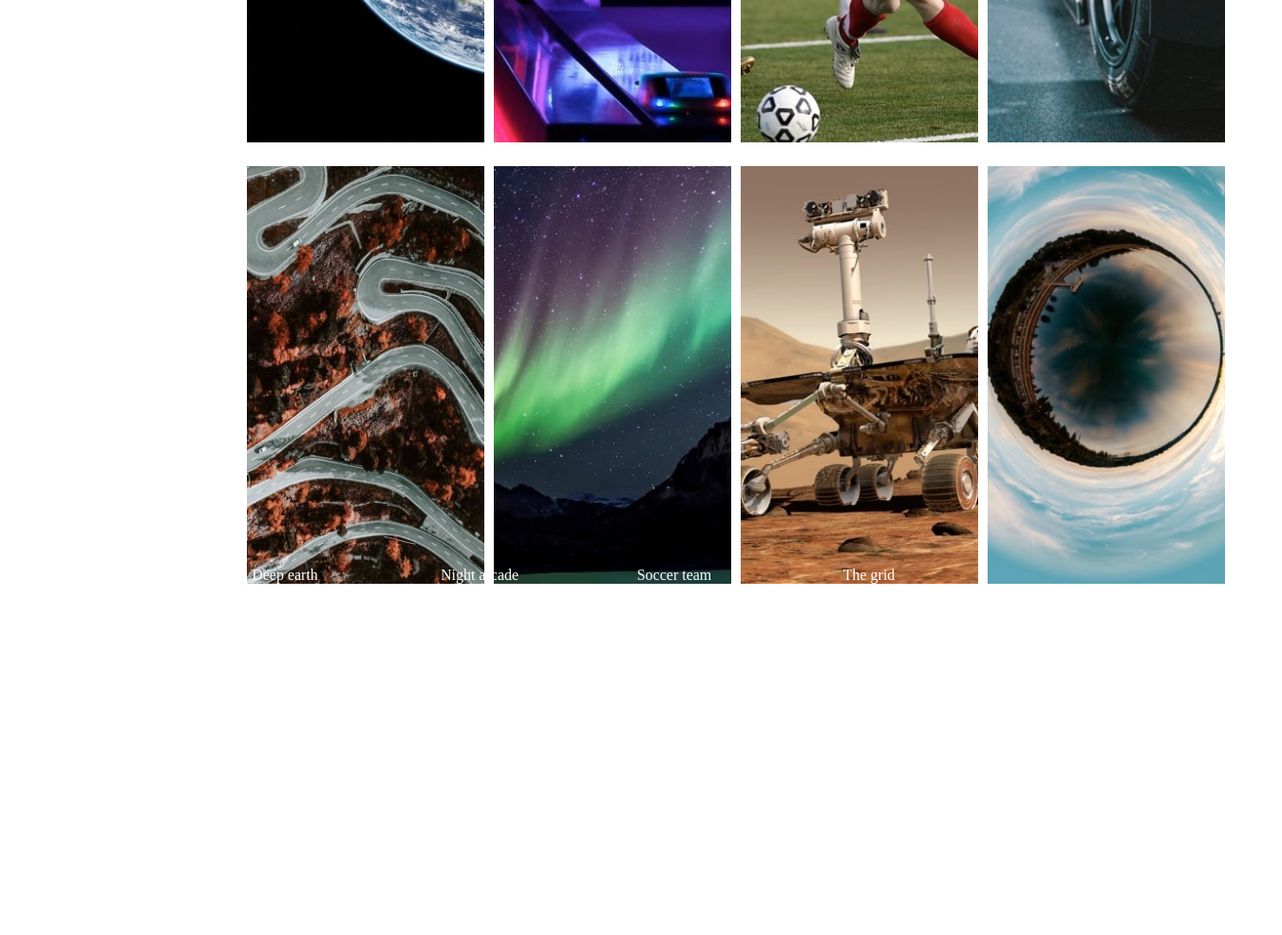
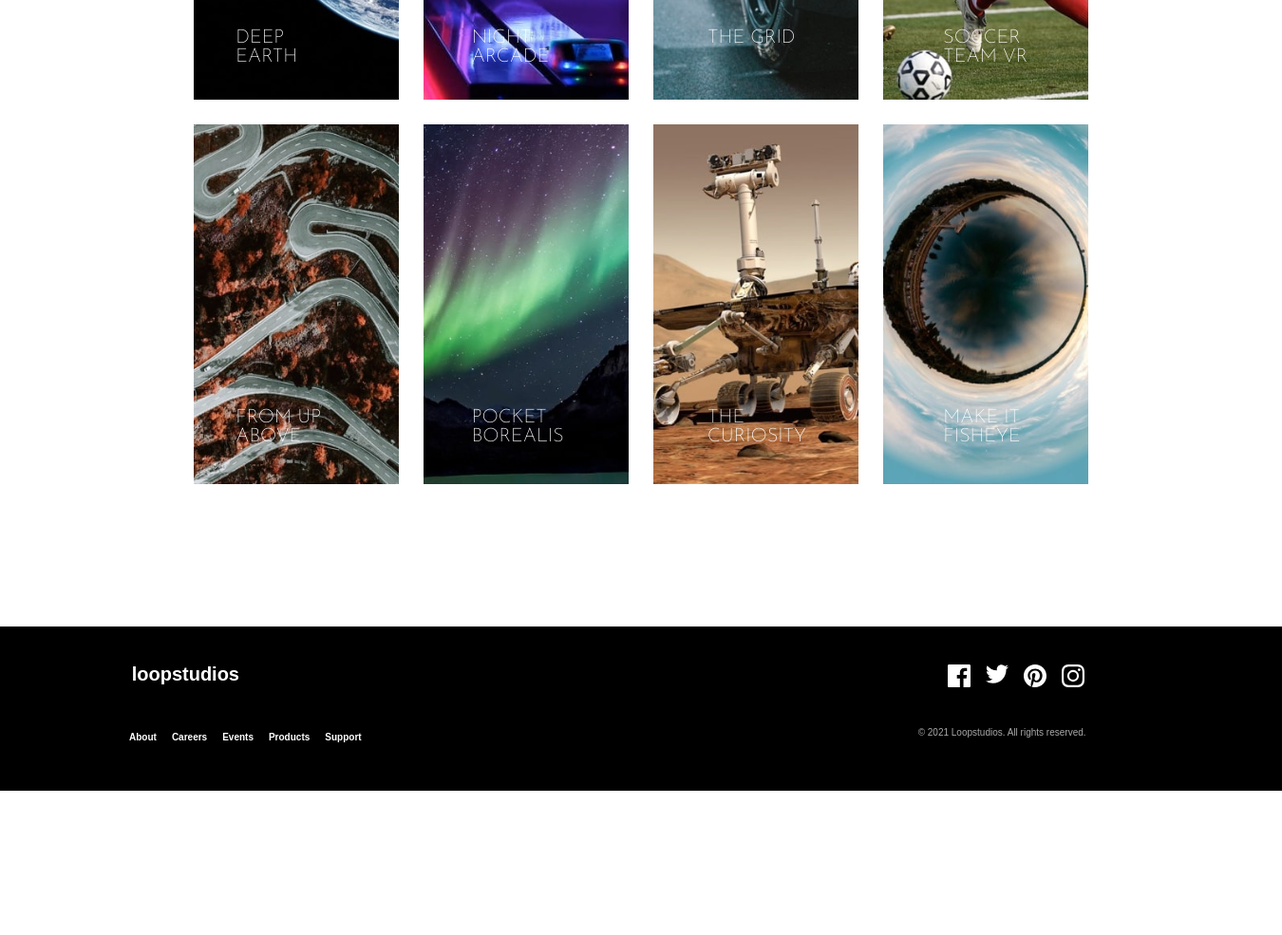
Before and after one commit to carolbianchini/loopstudios-landing-page-main, a plain HTML site: page index.html in a window 1280 px wide. Shown: the part 1240-2225 px from the top of the page at 95% size, 1350 px wide, since content can reach past the window. After the commit the page ends 2073 px from the top, so only its background shows below. Drawn offline with Linux system fonts and the light colour scheme.

Commit message:
:ok_hand: style: styling desktop view

```diff
--- a/CSS/style.css
+++ b/CSS/style.css
@@ -1,5 +1,13 @@
+body {
+    min-height: 100vh;
+    max-width: 1500px;
+    min-width: 1350px;
+}
+
+main{
+    height: 1500px;
+}
 header {
-    width: 100%;
 	height: 400px;
 	background-size: cover;
     background-position: center;
@@ -19,7 +27,7 @@ header {
 .menu li {
     text-decoration: none;
     list-style: none;
-    margin: 0 5px 0 5px;
+    margin: 0 8px 0 8px;
 }
 
 .menu a {
@@ -113,51 +121,116 @@ header {
 
 .box-images ul{
     display: grid;
-    grid-template-columns: repeat(5, 10px);
-    grid-template-rows: repeat(5, 1fr);
-    grid-column-gap: 250px;
-    grid-row-gap: 25px;
+    grid-template-columns: repeat(6, 1fr);
+    grid-template-rows: repeat(2, 1fr);
+    grid-column-gap: 26px;
+    grid-row-gap: 26px;
     position: relative;
     bottom: 140px;
 }
 
-.img-deep-earth { grid-area: 1 / 2 / 2 / 2; }
-.image-night-arcade { grid-area: 1 / 3 / 2 / 3; }
-.image-soccer-team { grid-area: 1 / 4 / 2 / 4; }
-.image-grid { grid-area: 1 / 5 / 2 / 5; }
-.image-from-above { grid-area: 2 / 2 / 3 / 2; }
-.image-pocket-borealis { grid-area: 2 / 3 / 3 / 3; }
-.image-curiosity { grid-area: 2 / 4 / 3 / 4; }
-.image-fisheye { grid-area: 2 / 5 / 3 / 5; }
+
+.img-deep-earth { grid-area: 1 / 2 / 2 / 3; }
+.image-night-arcade { grid-area: 1 / 3 / 2 / 4; }
+.image-soccer-team { grid-area: 1 / 5 / 2 / 6; }
+.image-grid { grid-area: 1 / 4 / 2 / 5; }
+.image-from-above { grid-area: 2 / 2 / 3 / 3; }
+.image-pocket-borealis { grid-area: 2 / 3 / 3 / 4; }
+.image-curiosity { grid-area: 2 / 4 / 3 / 5; }
+.image-fisheye { grid-area: 2 / 5 / 3 / 6; }
 
 
 .box-images img {
-    width: 250px;
+    width: 216px;
 }
 
 .img-title {
     display: grid;
-    grid-template-columns: repeat(5, 100px);
-    grid-template-rows: repeat(5, 1fr);
-    grid-column-gap: 105px;
-    grid-row-gap: 320px;
+    grid-template-columns: repeat(6, 1fr);
+    grid-template-rows: repeat(2, 1fr);
+    grid-column-gap: 140px;
+    grid-row-gap: 360px;
     position: relative;
-    bottom: 1550px;
-    left: 45px;
+    bottom: 620px;
+    list-style: none;
     z-index: 1;
-    margin: 0 auto;
-    width: 100%;
-    text-align: center;
-    list-style: none;
     color: white;
-
+    text-align: left;
+    font-size: 20px;
+    font-family: 'Josefin Sans', sans-serif;
+    text-transform: uppercase;
 }
 
-.title-deep { grid-area: 1 / 2 / 2 / 2; }
-.title-night { grid-area: 1 / 3 / 2 / 3; }
-.title-soccer { grid-area: 1 / 4 / 2 / 4; }
-.title-grid { grid-area: 1 / 5 / 2 / 5; }
-.title-from { grid-area: 2 / 2 / 3 / 2; }
-.title-pocket { grid-area: 2 / 3 / 3 / 3; }
-.title-curiosity { grid-area: 2 / 4 / 3 / 4; }
-.title-fisheye { grid-area: 2 / 5 / 3 / 5; }
+.img-title li {
+    width: 100px;
+}
+
+.title-deep { grid-area: 1 / 2 / 2 / 3; }
+.title-night { grid-area: 1 / 3 / 2 / 4; }
+.title-soccer { grid-area: 1 / 5 / 2 / 6; }
+.title-grid { grid-area: 1 / 4 / 2 / 5; }
+.title-from { grid-area: 2 / 2 / 3 / 3; }
+.title-pocket { grid-area: 2 / 3 / 3 / 4; }
+.title-curiosity { grid-area: 2 / 4 / 3 / 5; }
+.title-fisheye { grid-area: 2 / 5 / 3 / 6; }
+
+
+footer {
+    margin: 0 auto;
+    background-color: black;
+    color: white;
+    width: 100%;
+    display: flex;
+    flex-direction: column;
+}
+
+.redes ul {
+    display: flex;
+    justify-content: flex-end;
+    flex-direction: row;
+    margin: 40px 200px;
+}
+
+.redes li {
+    margin: 0 8px 0 8px;
+}
+
+.title-footer {
+   position: relative;
+   right: 730px;
+   font-family: 'Overpass', sans-serif;
+   font-size: 20px;
+   font-weight: bold;
+}
+
+.footer-menu ul{
+    display: flex;
+    justify-content: flex-start;
+    flex-direction: row;
+    margin: 0 128px 50px;
+}
+
+.footer-menu li {
+    margin: 0 8px 0 8px;
+}
+
+.footer-menu a {
+    text-decoration: none;
+    font-family: 'Overpass', sans-serif;
+    color: white;
+    font-weight: bold;
+    transition: 420ms;
+    font-size: 10px;
+}
+
+.footer-menu a:hover {
+    text-decoration: underline;
+}
+
+.rights {
+    position: relative;
+    left: 570px;
+    font-family: 'Overpass', sans-serif;
+    font-size: 10px;
+    color: darkgray;
+}
--- a/index.html
+++ b/index.html
@@ -13,10 +13,7 @@
   <link rel="preconnect" href="https://fonts.googleapis.com">
   <link rel="preconnect" href="https://fonts.gstatic.com" crossorigin>
   <link href="https://fonts.googleapis.com/css2?family=Josefin+Sans:wght@100&display=swap" rel="stylesheet">
-  <style>
-    .attribution { font-size: 11px; text-align: center; }
-    .attribution a { color: hsl(228, 45%, 44%); }
-  </style>
+
 </head>
 <body>
   <header>
@@ -48,19 +45,12 @@
   <div class="box-images">
     <ul>
       <img src="images/desktop/image-deep-earth.jpg" alt="deep earth" class="img-deep-earth">
-
       <img src="images/desktop/image-night-arcade.jpg" alt="Night Arcade" class="image-night-arcade">
-
       <img src="images/desktop/image-soccer-team.jpg" alt="Soccer Team" class="image-soccer-team">
-
       <img src="images/desktop/image-grid.jpg" alt="The grid" class="image-grid">
-
       <img src="images/desktop/image-from-above.jpg" alt="From up above VR" class="image-from-above">
-
       <img src="images/desktop/image-pocket-borealis.jpg" alt="Pocket borealis" class="image-pocket-borealis">
-
       <img src="images/desktop/image-curiosity.jpg" alt="curiosity" class="image-curiosity">
-
       <img src="images/desktop/image-fisheye.jpg" alt="fisheye" class="image-fisheye">
     </div>
     </ul>
@@ -69,20 +59,37 @@
   <li class="title-night"> Night arcade</li>
   <li class="title-soccer">Soccer team VR</li>
   <li class="title-grid">The grid</li>
-  <li class="title-from">From up above VR</li>
+  <li class="title-from">From up above</li>
   <li class="title-pocket">Pocket borealis</li>
   <li class="title-curiosity">The curiosity</li>
   <li class="title-fisheye">Make it fisheye</li>
   </div>
-
   </main>
 
 
-  © 2021 Loopstudios. All rights reserved.
+<footer>
+  <nav class="redes">
+   <ul>
+    <li class="title-footer">loopstudios</li>
+    <li><a href="https://www.facebook.com/" target="_blank"><img src="images/icon-facebook.svg" alt="facebook"></a></li>
+    <li><a href="https://twitter.com/" target="_blank"><img src="images/icon-twitter.svg" alt="twitter"></a></li>
+    <li><a href="https://br.pinterest.com/" target="_blank"><img src="images/icon-pinterest.svg" alt="pinterest"></a></li>
+    <li><a href="https://www.instagram.com/" target="_blank"><img src="images/icon-instagram.svg" alt="instagram"></a></li>
+  </ul>
+  </nav>
 
-  <div class="attribution">
-    Challenge by <a href="https://www.frontendmentor.io?ref=challenge" target="_blank">Frontend Mentor</a>.
-    Coded by <a href="#">Your Name Here</a>.
-  </div>
+
+
+<nav class="footer-menu">
+      <ul>
+      <li><a href="#">About</a></li>
+      <li><a href="#">Careers</a></li>
+      <li ><a href="#">Events</a></li>
+      <li><a href="#">Products</a></li>
+      <li><a href="#">Support</a></li>
+      <li class="rights">© 2021 Loopstudios. All rights reserved.</li>
+      </ul>
+    </nav>
+</footer>
 </body>
 </html>
```
